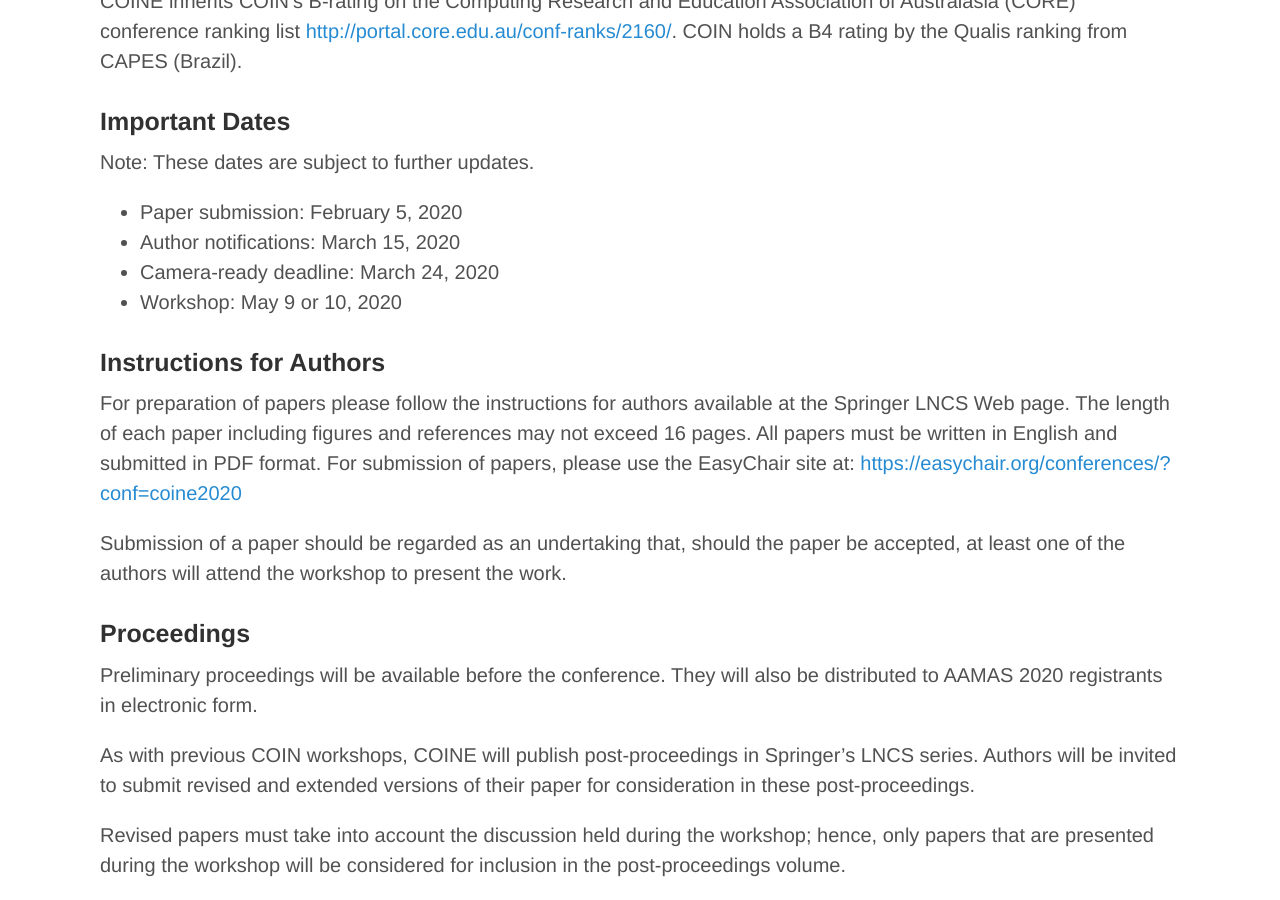
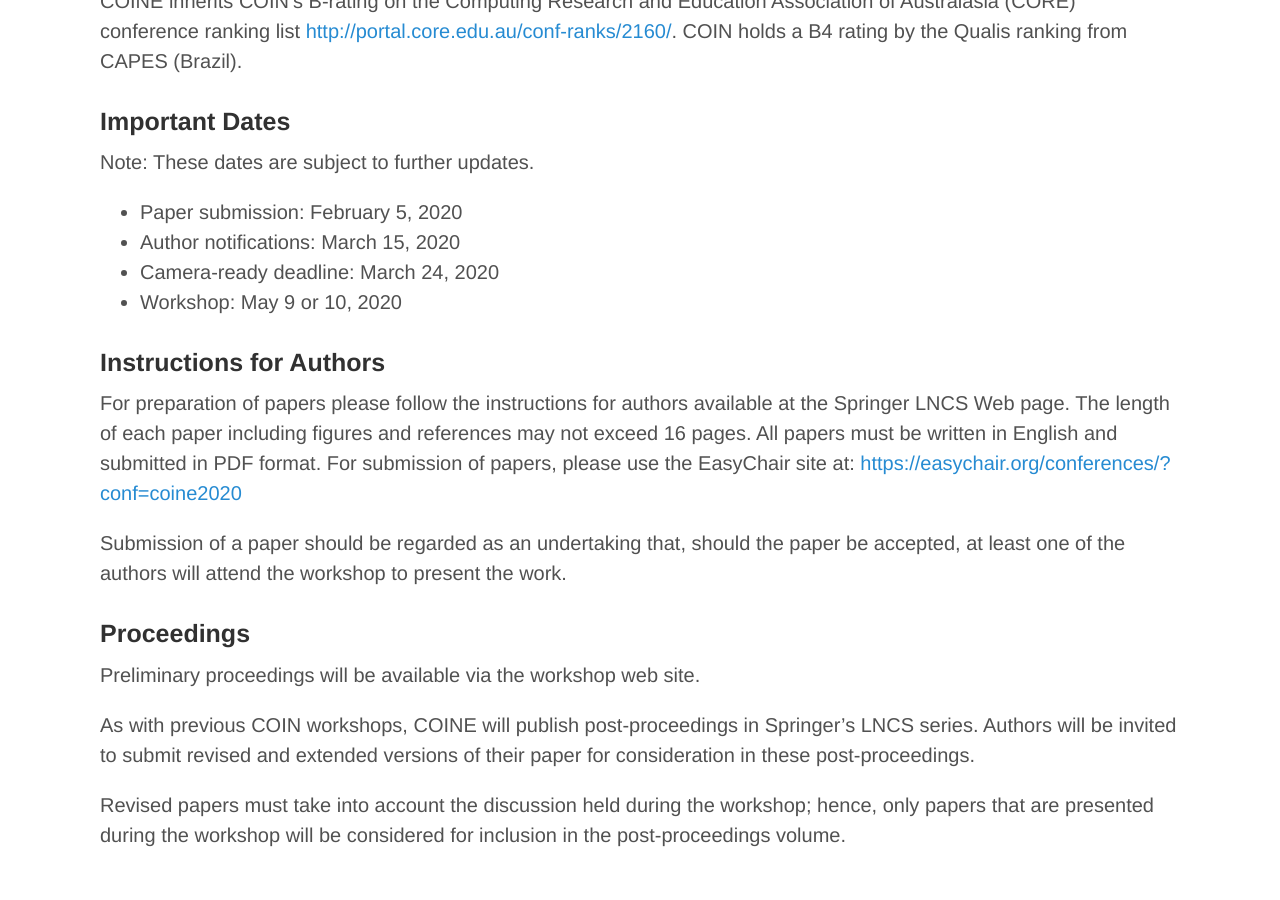
Before and after one commit to coin-workshop/coine-2020-new-zealand, a Jekyll site: the page built from call_for_papers.md, in a window 1280 px wide and 900 px high, scrolled down 1576 px. Built offline with Jekyll 4.4.1, drawn with Linux system fonts in a browser that asks for light colours; after the commit the page ends 2446 px from its top, so only the background shows below that.

Commit message:
Refined proceedings distribution.

```diff
--- a/call_for_papers.md
+++ b/call_for_papers.md
@@ -58,7 +58,7 @@ Submission of a paper should be regarded as an undertaking that, should the pape
 
 ### Proceedings
 
-Preliminary proceedings will be available before the conference. They will also be distributed to AAMAS 2020 registrants in electronic form.
+Preliminary proceedings will be available via the workshop web site.
 
 As with previous COIN workshops, COINE will publish post-proceedings in Springer's LNCS series. Authors will be invited to submit revised and extended versions of their paper for consideration in these post-proceedings.
 
```
